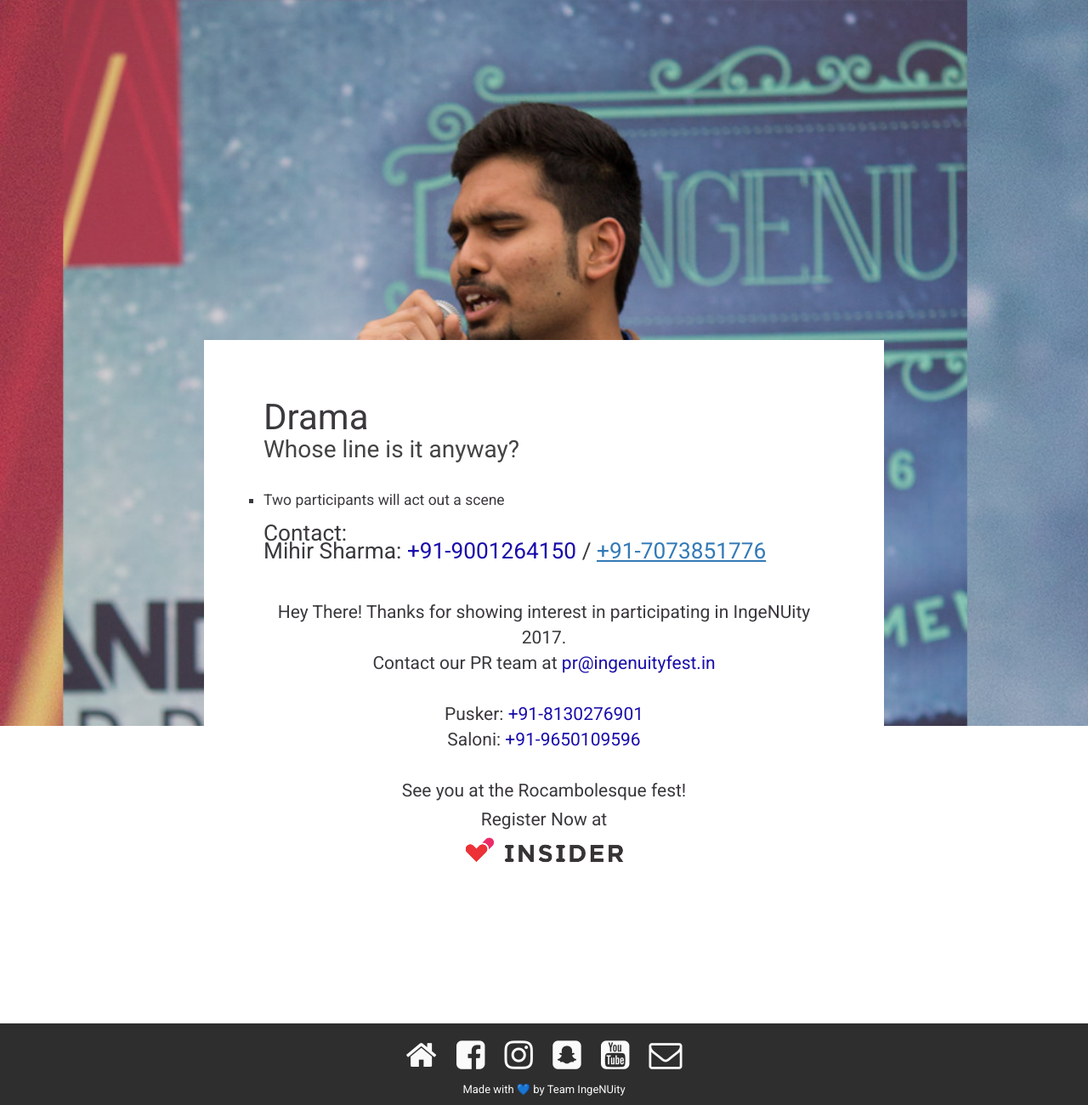
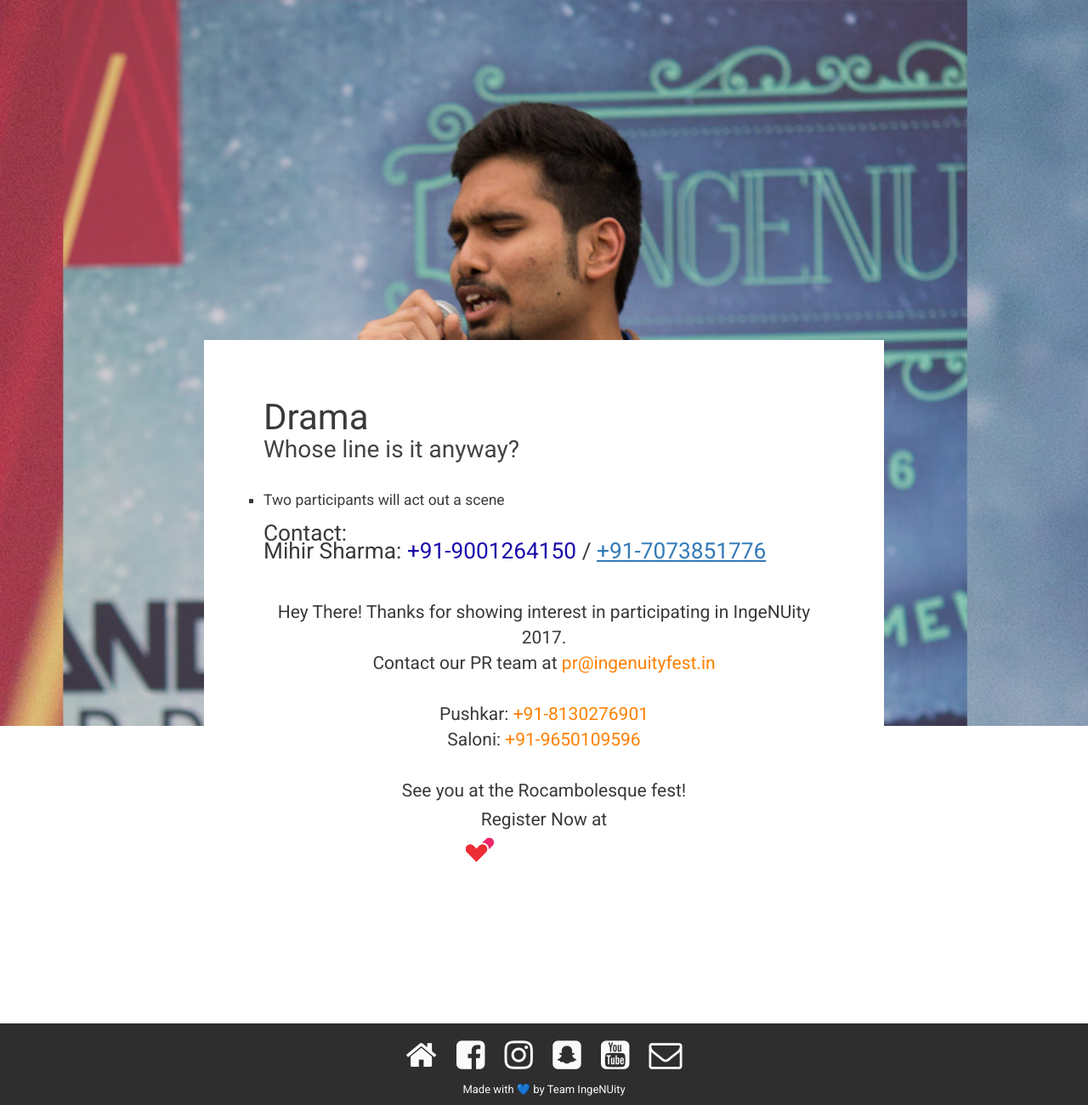
Before and after one commit to electron0zero/ingenuity17, a Jekyll site: the page built from _drama/drama-whos.md, in a window 1280 px wide. Shown: the whole page at 85% size. Built offline with Jekyll 4.4.1, drawn with Linux system fonts in a browser that asks for light colours; nearby versions of some CDN libraries; some web fonts are replaced.

Commit message:
Editions
Changed insider logo to white on registration. Removed octopress. Edited
Events page.

```diff
--- a/_config.yml
+++ b/_config.yml
@@ -4,7 +4,6 @@ permalink: /:title ## disables post output
 timezone: null
 lsi: false
 markdown: kramdown
-minify_html: false
 
 ### template colors, used site-wide via css ###
 colors:
@@ -50,4 +49,3 @@ kramdown:
 
 gems:
   - jekyll-sitemap
-  - octopress-minify-html
--- a/_includes/registration.html
+++ b/_includes/registration.html
@@ -1,14 +1,14 @@
 <div id="reg">
     <div id="reg-msg" style="text-align: center; opacity:1;">
         <h4 class="{{ include.font }}">Hey There! Thanks for showing interest in participating in IngeNUity 2017.<br>
-            Contact our PR team at <a class="hot-link" href="mailto:pr@ingenuityfest.in" style="color: #1A0DAB;">pr@ingenuityfest.in</a>
-                 <br><br>Pusker: <a class="hot-link" href="tel:+918130276901" style="color: #1A0DAB;">+91-8130276901</a><br>
-                     Saloni: <a class="hot-link" href="tel:+919650109596" style="color: #1A0DAB;">+91-9650109596</a><br><br>
+            Contact our PR team at <a class="hot-link" href="mailto:pr@ingenuityfest.in" style="color: #ff8000">pr@ingenuityfest.in</a>
+                 <br><br>Pushkar: <a class="hot-link" href="tel:+918130276901" style="color: #ff8000;">+91-8130276901</a><br>
+                         Saloni: <a class="hot-link" href="tel:+919650109596" style="color: #ff8000;">+91-9650109596</a><br><br>
             See you at the Rocambolesque fest!</h4>
     </div>
     <div id="reg-btn" style="text-align:center">
             <h4 class="{{ include.font }}">Register Now at</h4><a href="https://insider.in/ingenuity-mar3-5-2017/event" target="_blank">
-              <center><img src="img/spo/insiderLogo.png" height="50" width="200"/>
+              <center><img src="img/spo/insiderLogow.png" height="50" width="200"/>
               </center></a>
     </div>
 </div>
```
Also changed, not shown: _homepages/2000-01-08-events.md (+1 -1 lines).
